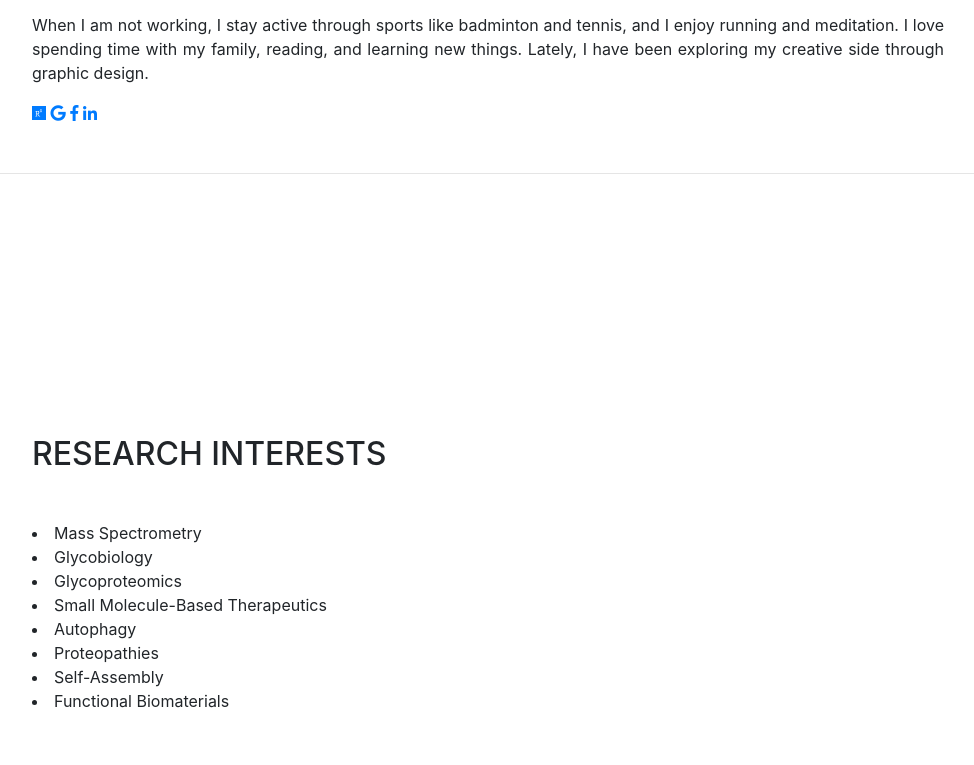
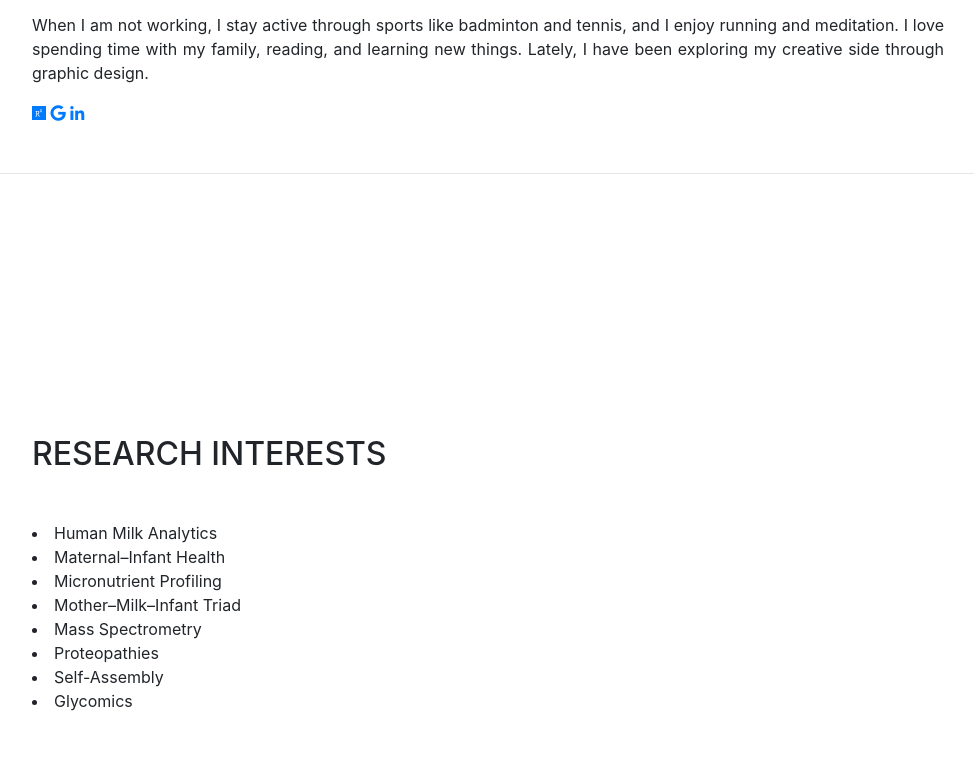
Before and after one commit to pandey-gaurav/pandey-gaurav.github.io, a website with bundled scripts: page index.html in a window 1280 px wide. Shown: the part 835-1600 px from the top of the page, without its empty margins (288-1262 px from the left). Built offline with nearby package versions, Linux system fonts and the light colour scheme; some icons are missing; a web font is replaced by a local one.

Commit message:
Update index.html

```diff
--- a/index.html
+++ b/index.html
@@ -123,8 +123,6 @@
             <a href="mailto:gaurav.pandey789@mail.com" title="Send an email to Gaurav" target="_blank">
               <i class="fab fa-google"></i>
             </a>
-            <a href="https://www.facebook.com/gaurav.pandey89">
-              <i class="fab fa-facebook-f"></i>
 		    </a>
             <a href="https://www.linkedin.com/in/gauravpandey789/3">
               <i class="fab fa-linkedin-in"></i>
@@ -142,14 +140,14 @@
         <div class="my-auto">
           <h2 class="mb-5">Research Interests</h2>
 		            <p class="lead mb-5">
-			<li> Mass Spectrometry</li>
-			<li> Glycobiology</li>
-			<li> Glycoproteomics</li>
-			<li> Small Molecule-Based Therapeutics</li>
-			<li> Autophagy</li>
+			<li> Human Milk Analytics </li>
+			<li> Maternal–Infant Health </li>
+			<li> Micronutrient Profiling </li>
+			<li> Mother–Milk–Infant Triad </li>
+			<li> Mass Spectrometry </li>
 			<li> Proteopathies</li>
 		        <li> Self-Assembly</li>
-			<li> Functional Biomaterials</li>
+			<li> Glycomics</li>
 
 </ul>
       </section>
```
